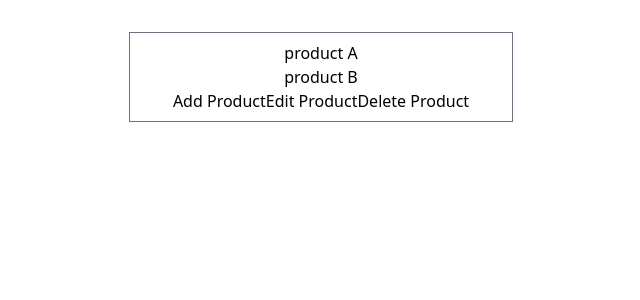
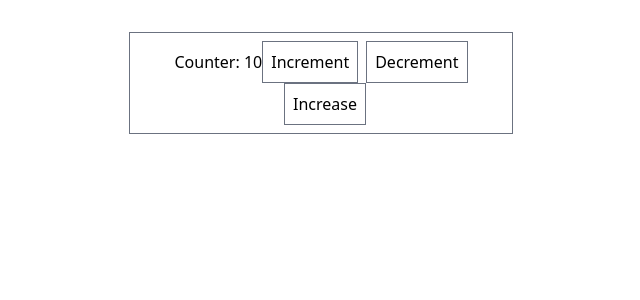
Before and after one commit to datlt2306/FPL-WEB209, a React (Vite) app: page / in a window 1280 px wide. Shown: the top 300 px of the page, without its empty margins (319-959 px from the left). Built offline with nearby package versions, Linux system fonts and the light colour scheme; data requests are answered from the project's data file.

Commit message:
Buổi 5: using useReducer for Counter Component

```diff
--- a/src/App.tsx
+++ b/src/App.tsx
@@ -1,12 +1,10 @@
 import "./App.css";
 import Counter from "./components/Counter";
-import ProductList from "./components/ProductList";
-
 function App() {
     return (
         <>
             <div className="w-96 mx-auto border border-gray-500 p-2">
-                <ProductList />
+                <Counter />
             </div>
         </>
     );
--- a/src/components/Counter/index.tsx
+++ b/src/components/Counter/index.tsx
@@ -1,19 +1,29 @@
-import { ProductContext } from "@/context/productContext";
-import React, { useContext } from "react";
+import { CounterContext } from "@/context/CounterProvider";
+import { useContext } from "react";
 
-type Props = {};
-
-const Counter = (props: Props) => {
-    const { count, increment, decrement } = useContext(ProductContext);
-
+const Counter = () => {
+    const { state, dispatch } = useContext(CounterContext);
+    console.log("state", state); // { count: 0}
     return (
         <div>
-            Counter: {count}
-            <button className="border border-gray-500 p-2" onClick={() => increment()}>
+            Counter: {state.count}
+            <button
+                className="border border-gray-500 p-2"
+                onClick={() => dispatch({ type: "INCREMENT" })}
+            >
                 Increment
             </button>
-            <button className="border border-gray-500 p-2 ml-2" onClick={() => decrement()}>
+            <button
+                className="border border-gray-500 p-2 ml-2"
+                onClick={() => dispatch({ type: "DECREMENT" })}
+            >
                 Decrement
+            </button>
+            <button
+                className="border border-gray-500 p-2 ml-2"
+                onClick={() => dispatch({ type: "INCREASE", payload: 10 })}
+            >
+                Increase
             </button>
         </div>
     );
--- /dev/null
+++ b/src/context/CounterProvider.tsx
@@ -0,0 +1,28 @@
+import { createContext, useReducer, useState } from "react";
+
+export const CounterContext = createContext({} as any);
+
+const initialState = {
+    count: 10,
+};
+const counterReducer = (state: any, action: any) => {
+    console.log("action", action);
+    switch (action.type) {
+        case "INCREMENT":
+            return { count: state.count + 1 };
+        case "DECREMENT":
+            return { count: state.count - 1 };
+        case "INCREASE":
+            return { count: state.count + action.payload };
+        default:
+            return state;
+    }
+};
+
+const CounterProvider = ({ children }: any) => {
+    const [state, dispatch] = useReducer(counterReducer, initialState);
+    return (
+        <CounterContext.Provider value={{ state, dispatch }}>{children}</CounterContext.Provider>
+    );
+};
+export default CounterProvider;
--- a/src/main.tsx
+++ b/src/main.tsx
@@ -2,9 +2,12 @@ import ReactDOM from "react-dom/client";
 import App from "./App.tsx";
 import ProductProvider from "./context/productContext.tsx";
 import "./index.css";
+import CounterProvider from "./context/CounterProvider.tsx";
 
 ReactDOM.createRoot(document.getElementById("root") as HTMLElement).render(
     <ProductProvider>
-        <App />
+        <CounterProvider>
+            <App />
+        </CounterProvider>
     </ProductProvider>
 );
```
Also changed, not shown: index.html (indentation only).
